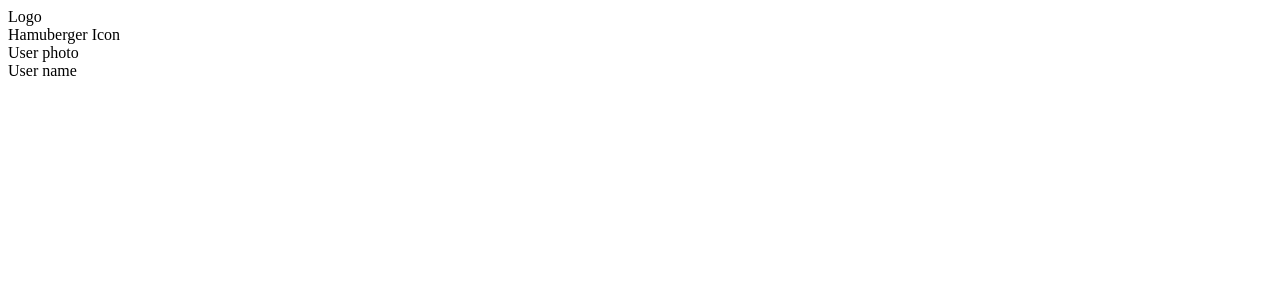
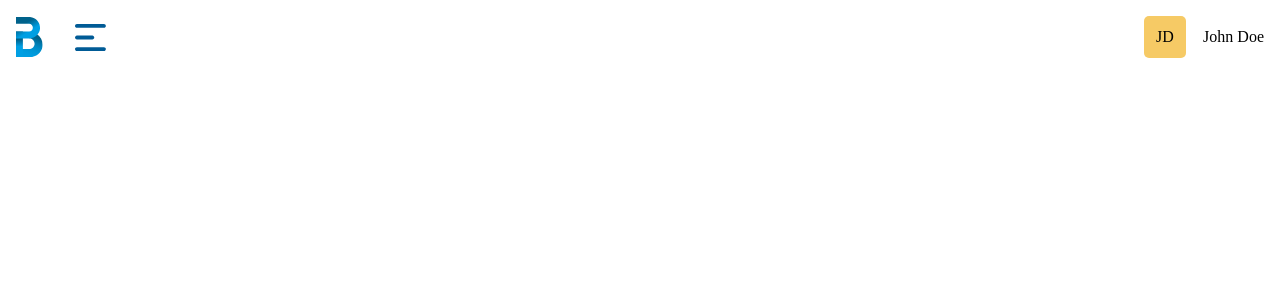
Before and after one commit to harunskender/mvp-task, a React (Create React App) app: page / in a window 1280 px wide. Shown: the top 300 px of the page. Built offline with nearby package versions, Linux system fonts and the light colour scheme.

Commit message:
finished navigation and added css normalizer in index.scss

```diff
--- a/src/components/Navigation/index.tsx
+++ b/src/components/Navigation/index.tsx
@@ -1,16 +1,20 @@
+import { ReactComponent as CompanyLogo } from 'assets/icons/logo.svg'
+import { ReactComponent as HamburgerIcon } from 'assets/icons/hamburger-icon.svg'
 import classes from './styles.module.scss'
 
 export default function Navigation() {
   return (
     <div className={classes.navigationContainer}>
-      <div>
-        <div>Logo</div>
-        <div>Hamuberger Icon</div>
+      <div className={classes.firstPartOfNavigation}>
+        <CompanyLogo />
+        <HamburgerIcon />
       </div>
 
-      <div>
-        <div>User photo</div>
-        <div>User name</div>
+      <div className={classes.secondPartOfNavigation}>
+        <div className={classes.nameInitials}>
+          <div>JD</div>
+        </div>
+        <div className={classes.name}>John Doe</div>
       </div>
     </div>
   )
--- a/src/components/Navigation/styles.module.scss
+++ b/src/components/Navigation/styles.module.scss
@@ -1,3 +1,24 @@
 .navigationContainer {
-
+  display: flex;
+  justify-content: space-between;
+  padding: 16px;
+  .firstPartOfNavigation,
+  .secondPartOfNavigation {
+    display: flex;
+    justify-content: space-between;
+    align-items: center;
+    width: 90px;
+  }
+  .secondPartOfNavigation {
+    width: 120px;
+    .nameInitials {
+      display: flex;
+      justify-content: center;
+      align-items: center;
+      width: 42px;
+      height: 42px;
+      background-color: #f6ca65;
+      border-radius: 5px;
+    }
+  }
 }
--- a/src/index.scss
+++ b/src/index.scss
@@ -1 +1,351 @@
-@import-normalize;
+/*! normalize.css v8.0.1 | MIT License | github.com/necolas/normalize.css */
+
+/* Document
+   ========================================================================== */
+
+/**
+ * 1. Correct the line height in all browsers.
+ * 2. Prevent adjustments of font size after orientation changes in iOS.
+ */
+
+html {
+  line-height: 1.15; /* 1 */
+  -webkit-text-size-adjust: 100%; /* 2 */
+}
+
+/* Sections
+   ========================================================================== */
+
+/**
+ * Remove the margin in all browsers.
+ */
+
+body {
+  margin: 0;
+}
+
+/**
+ * Render the `main` element consistently in IE.
+ */
+
+main {
+  display: block;
+}
+
+/**
+ * Correct the font size and margin on `h1` elements within `section` and
+ * `article` contexts in Chrome, Firefox, and Safari.
+ */
+
+h1 {
+  font-size: 2em;
+  margin: 0.67em 0;
+}
+
+/* Grouping content
+   ========================================================================== */
+
+/**
+ * 1. Add the correct box sizing in Firefox.
+ * 2. Show the overflow in Edge and IE.
+ */
+
+hr {
+  box-sizing: content-box; /* 1 */
+  height: 0; /* 1 */
+  overflow: visible; /* 2 */
+}
+
+/**
+ * 1. Correct the inheritance and scaling of font size in all browsers.
+ * 2. Correct the odd `em` font sizing in all browsers.
+ */
+
+pre {
+  font-family: monospace, monospace; /* 1 */
+  font-size: 1em; /* 2 */
+}
+
+/* Text-level semantics
+   ========================================================================== */
+
+/**
+ * Remove the gray background on active links in IE 10.
+ */
+
+a {
+  background-color: transparent;
+}
+
+/**
+ * 1. Remove the bottom border in Chrome 57-
+ * 2. Add the correct text decoration in Chrome, Edge, IE, Opera, and Safari.
+ */
+
+abbr[title] {
+  border-bottom: none; /* 1 */
+  text-decoration: underline; /* 2 */
+  text-decoration: underline dotted; /* 2 */
+}
+
+/**
+ * Add the correct font weight in Chrome, Edge, and Safari.
+ */
+
+b,
+strong {
+  font-weight: bolder;
+}
+
+/**
+ * 1. Correct the inheritance and scaling of font size in all browsers.
+ * 2. Correct the odd `em` font sizing in all browsers.
+ */
+
+code,
+kbd,
+samp {
+  font-family: monospace, monospace; /* 1 */
+  font-size: 1em; /* 2 */
+}
+
+/**
+ * Add the correct font size in all browsers.
+ */
+
+small {
+  font-size: 80%;
+}
+
+/**
+ * Prevent `sub` and `sup` elements from affecting the line height in
+ * all browsers.
+ */
+
+sub,
+sup {
+  font-size: 75%;
+  line-height: 0;
+  position: relative;
+  vertical-align: baseline;
+}
+
+sub {
+  bottom: -0.25em;
+}
+
+sup {
+  top: -0.5em;
+}
+
+/* Embedded content
+   ========================================================================== */
+
+/**
+ * Remove the border on images inside links in IE 10.
+ */
+
+img {
+  border-style: none;
+}
+
+/* Forms
+   ========================================================================== */
+
+/**
+ * 1. Change the font styles in all browsers.
+ * 2. Remove the margin in Firefox and Safari.
+ */
+
+button,
+input,
+optgroup,
+select,
+textarea {
+  font-family: inherit; /* 1 */
+  font-size: 100%; /* 1 */
+  line-height: 1.15; /* 1 */
+  margin: 0; /* 2 */
+}
+
+/**
+ * Show the overflow in IE.
+ * 1. Show the overflow in Edge.
+ */
+
+button,
+input {
+  /* 1 */
+  overflow: visible;
+}
+
+/**
+ * Remove the inheritance of text transform in Edge, Firefox, and IE.
+ * 1. Remove the inheritance of text transform in Firefox.
+ */
+
+button,
+select {
+  /* 1 */
+  text-transform: none;
+}
+
+/**
+ * Correct the inability to style clickable types in iOS and Safari.
+ */
+
+button,
+[type='button'],
+[type='reset'],
+[type='submit'] {
+  -webkit-appearance: button;
+}
+
+/**
+ * Remove the inner border and padding in Firefox.
+ */
+
+button::-moz-focus-inner,
+[type='button']::-moz-focus-inner,
+[type='reset']::-moz-focus-inner,
+[type='submit']::-moz-focus-inner {
+  border-style: none;
+  padding: 0;
+}
+
+/**
+ * Restore the focus styles unset by the previous rule.
+ */
+
+button:-moz-focusring,
+[type='button']:-moz-focusring,
+[type='reset']:-moz-focusring,
+[type='submit']:-moz-focusring {
+  outline: 1px dotted ButtonText;
+}
+
+/**
+ * Correct the padding in Firefox.
+ */
+
+fieldset {
+  padding: 0.35em 0.75em 0.625em;
+}
+
+/**
+ * 1. Correct the text wrapping in Edge and IE.
+ * 2. Correct the color inheritance from `fieldset` elements in IE.
+ * 3. Remove the padding so developers are not caught out when they zero out
+ *    `fieldset` elements in all browsers.
+ */
+
+legend {
+  box-sizing: border-box; /* 1 */
+  color: inherit; /* 2 */
+  display: table; /* 1 */
+  max-width: 100%; /* 1 */
+  padding: 0; /* 3 */
+  white-space: normal; /* 1 */
+}
+
+/**
+ * Add the correct vertical alignment in Chrome, Firefox, and Opera.
+ */
+
+progress {
+  vertical-align: baseline;
+}
+
+/**
+ * Remove the default vertical scrollbar in IE 10+.
+ */
+
+textarea {
+  overflow: auto;
+}
+
+/**
+ * 1. Add the correct box sizing in IE 10.
+ * 2. Remove the padding in IE 10.
+ */
+
+[type='checkbox'],
+[type='radio'] {
+  box-sizing: border-box; /* 1 */
+  padding: 0; /* 2 */
+}
+
+/**
+ * Correct the cursor style of increment and decrement buttons in Chrome.
+ */
+
+[type='number']::-webkit-inner-spin-button,
+[type='number']::-webkit-outer-spin-button {
+  height: auto;
+}
+
+/**
+ * 1. Correct the odd appearance in Chrome and Safari.
+ * 2. Correct the outline style in Safari.
+ */
+
+[type='search'] {
+  -webkit-appearance: textfield; /* 1 */
+  outline-offset: -2px; /* 2 */
+}
+
+/**
+ * Remove the inner padding in Chrome and Safari on macOS.
+ */
+
+[type='search']::-webkit-search-decoration {
+  -webkit-appearance: none;
+}
+
+/**
+ * 1. Correct the inability to style clickable types in iOS and Safari.
+ * 2. Change font properties to `inherit` in Safari.
+ */
+
+::-webkit-file-upload-button {
+  -webkit-appearance: button; /* 1 */
+  font: inherit; /* 2 */
+}
+
+/* Interactive
+   ========================================================================== */
+
+/*
+ * Add the correct display in Edge, IE 10+, and Firefox.
+ */
+
+details {
+  display: block;
+}
+
+/*
+ * Add the correct display in all browsers.
+ */
+
+summary {
+  display: list-item;
+}
+
+/* Misc
+   ========================================================================== */
+
+/**
+ * Add the correct display in IE 10+.
+ */
+
+template {
+  display: none;
+}
+
+/**
+ * Add the correct display in IE 10.
+ */
+
+[hidden] {
+  display: none;
+}
```
Also changed, not shown: src/assets/icons/hamburger-icon.svg (added).
